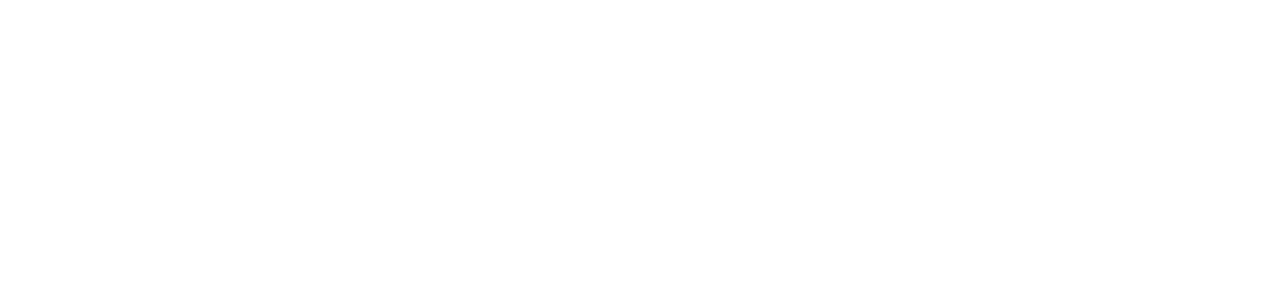
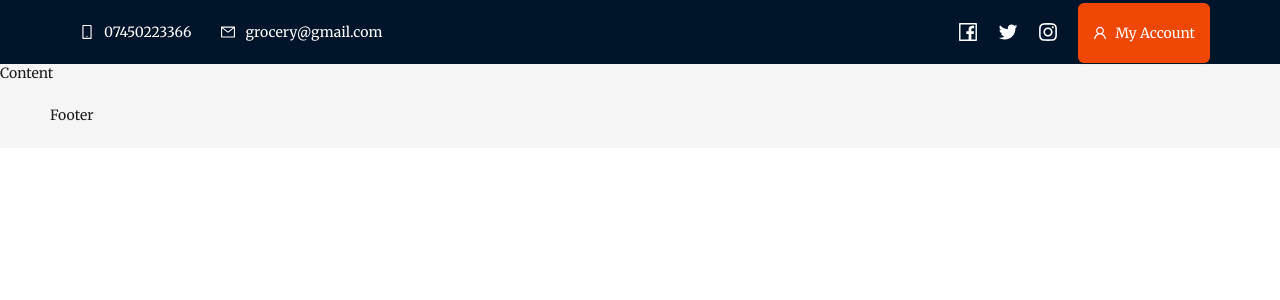
Before and after one commit to JaleRehimli0909/website1-ant-design, a React (Create React App) app in the folder website1reactapp/: page / in a window 1280 px wide. Shown: the top 300 px of the page. Built offline with nearby package versions, Linux system fonts and the light colour scheme.

Commit message:
TopBar is ready

```diff
--- a/website1reactapp/src/App.js
+++ b/website1reactapp/src/App.js
@@ -1,10 +1,18 @@
-import './App.css';
+import React from "react";
+import "./App.css";
+import { Layout } from "antd";
+import HeaderApp from "./components/HeaderApp";
+const { Header, Footer, Content } = Layout;
 
 function App() {
   return (
-    <div className="App">
-
-    </div>
+    <Layout>
+      <Header>
+        <HeaderApp />
+      </Header>
+      <Content>Content</Content>
+      <Footer>Footer</Footer>
+    </Layout>
   );
 }
 
--- /dev/null
+++ b/website1reactapp/src/components/HeaderApp/index.jsx
@@ -0,0 +1,62 @@
+import React from "react";
+import "./style.css";
+import { Col, Row, Button } from "antd";
+import {
+  MobileOutlined,
+  UserOutlined,
+  MailOutlined,
+  FacebookOutlined,
+  TwitterOutlined,
+  InstagramOutlined,
+} from "@ant-design/icons";
+
+const HeaderApp = () => {
+  return (
+    <div className="container">
+      <Row className="topBar">
+        <Col lg={12} className="topBar-left">
+          <ul>
+            <li>
+              <a href="#">
+                <MobileOutlined /> <span>07450223366</span>{" "}
+              </a>
+            </li>
+            <li>
+              <a href="#">
+                {" "}
+                <MailOutlined />
+                <span>grocery@gmail.com</span>{" "}
+              </a>
+            </li>
+          </ul>
+        </Col>
+        <Col lg={12} className="topBar-right">
+          <ul>
+            <li>
+              <a href="https://www.google.com'">
+                <FacebookOutlined />
+              </a>
+            </li>
+            <li>
+              <a href="https://www.google.com'">
+                <TwitterOutlined />
+              </a>
+            </li>
+            <li>
+              <a href="https://www.google.com'">
+                <InstagramOutlined />
+              </a>
+            </li>
+          </ul>
+          <Button className="top-right-button" icon={<UserOutlined />}>
+            My Account
+          </Button>
+        </Col>
+      </Row>
+
+      <div className="headerApp"></div>
+    </div>
+  );
+};
+
+export default HeaderApp;
--- /dev/null
+++ b/website1reactapp/src/components/HeaderApp/style.css
@@ -0,0 +1,54 @@
+.container {
+  max-width: 1170px;
+  padding: 0 15px;
+  margin: 0 auto;
+  /* background-color: red; */
+}
+.topBar {
+  /* display: flex; */
+  /* justify-content: space-around; */
+  /* align-items: center; */
+  /* background-color: red; */
+}
+.topBar ul {
+  list-style: none;
+  display: flex;
+}
+
+.topBar-left ul li {
+  margin-right: 20px;
+}
+.topBar-left ul li span {
+  margin-left: 10px;
+}
+.topBar-left ul li a {
+  display: flex;
+  justify-content: center;
+  align-items: center;
+  color: white;
+}
+.topBar-right {
+  display: flex;
+  justify-content: flex-end;
+  align-items: center;
+}
+.topBar-right ul li {
+  margin-right: 20px;
+}
+.topBar-right ul li a {
+  color: white;
+  font-size: 20px;
+}
+.topBar-right ul li a:hover {
+  color: #f14705;
+}
+.top-right-button {
+  border: none;
+  height: 90%;
+  background-color: #f14705;
+  color: white;
+}
+.top-right-button:hover {
+  background-color: rgb(148, 49, 10);
+  color: white;
+}
```
